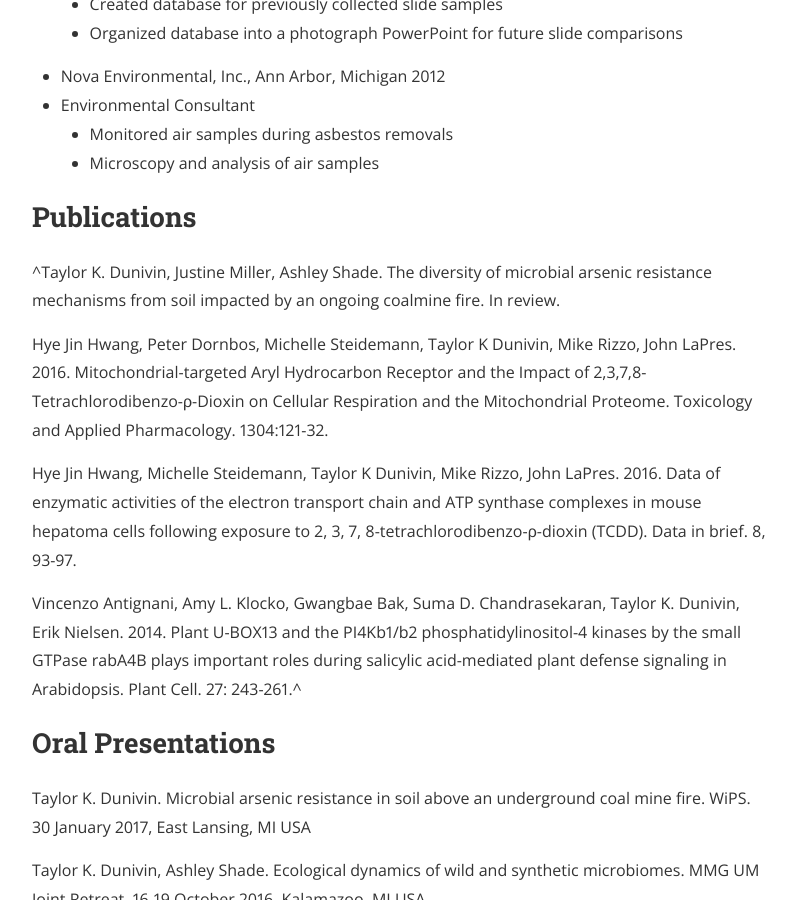
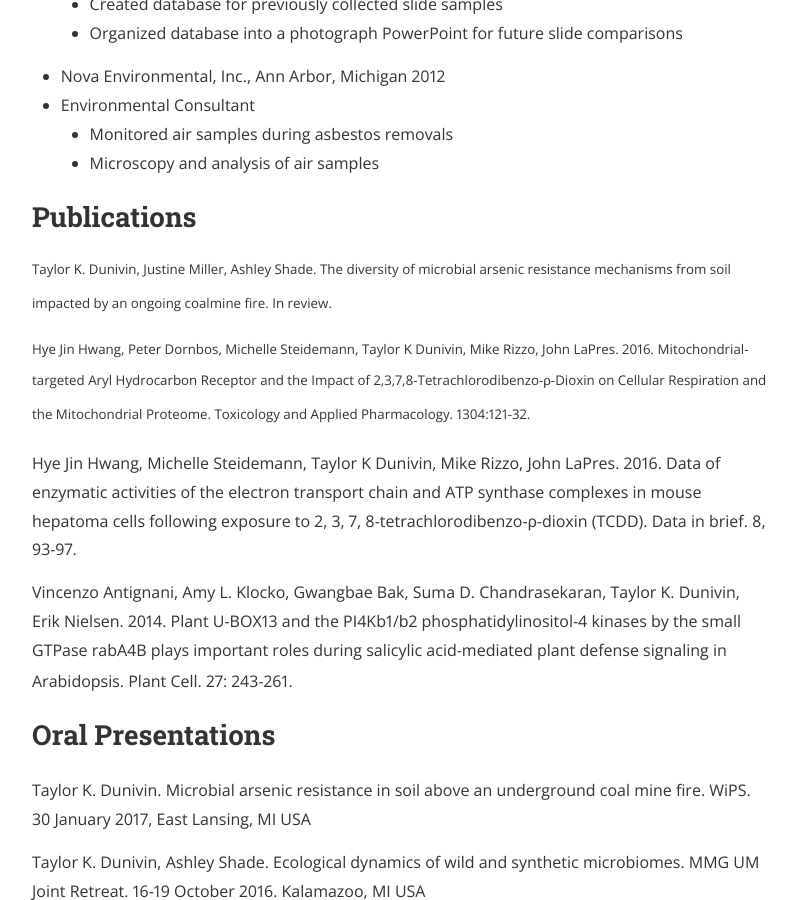
Before and after one commit to dunivint/dunivint.github.io, a Jekyll site: the page built from materials.md, in a window 1280 px wide and 900 px high, scrolled down 935 px. Shown: the whole window, without its empty margins (240-1036 px from the left). Built offline with Jekyll 4.4.1, drawn with Linux system fonts in a browser that asks for light colours; nearby versions of some CDN libraries; a style sheet for code colours, icons or effects is not loaded.

```diff
--- a/materials.md
+++ b/materials.md
@@ -37,13 +37,13 @@ University of Michigan, Ann Arbor, Michigan
   *	Microscopy and analysis of air samples
 
 ## Publications
-^Taylor K. Dunivin, Justine Miller, Ashley Shade. The diversity of microbial arsenic resistance mechanisms from soil impacted by an ongoing coalmine fire. In review.
+<sup>Taylor K. Dunivin, Justine Miller, Ashley Shade. The diversity of microbial arsenic resistance mechanisms from soil impacted by an ongoing coalmine fire. In review.<sup>
 
-Hye Jin Hwang, Peter Dornbos, Michelle Steidemann, Taylor K Dunivin, Mike Rizzo, John LaPres. 2016. Mitochondrial-targeted Aryl Hydrocarbon Receptor and the Impact of 2,3,7,8-Tetrachlorodibenzo-ρ-Dioxin on Cellular Respiration and the Mitochondrial Proteome. Toxicology and Applied Pharmacology. 1304:121-32.
+<sup>Hye Jin Hwang, Peter Dornbos, Michelle Steidemann, Taylor K Dunivin, Mike Rizzo, John LaPres. 2016. Mitochondrial-targeted Aryl Hydrocarbon Receptor and the Impact of 2,3,7,8-Tetrachlorodibenzo-ρ-Dioxin on Cellular Respiration and the Mitochondrial Proteome. Toxicology and Applied Pharmacology. 1304:121-32.<sup>
 
 Hye Jin Hwang, Michelle Steidemann, Taylor K Dunivin, Mike Rizzo, John LaPres. 2016. Data of enzymatic activities of the electron transport chain and ATP synthase complexes in mouse hepatoma cells following exposure to 2, 3, 7, 8-tetrachlorodibenzo-ρ-dioxin (TCDD). Data in brief. 8, 93-97.
 
-Vincenzo Antignani, Amy L. Klocko, Gwangbae Bak, Suma D. Chandrasekaran, Taylor K. Dunivin, Erik Nielsen. 2014. Plant U-BOX13 and the PI4Kb1/b2 phosphatidylinositol-4 kinases by the small GTPase rabA4B plays important roles during salicylic acid-mediated plant defense signaling in Arabidopsis. Plant Cell. 27: 243-261.^
+Vincenzo Antignani, Amy L. Klocko, Gwangbae Bak, Suma D. Chandrasekaran, Taylor K. Dunivin, Erik Nielsen. 2014. Plant U-BOX13 and the PI4Kb1/b2 phosphatidylinositol-4 kinases by the small GTPase rabA4B plays important roles during salicylic acid-mediated plant defense signaling in Arabidopsis. Plant Cell. 27: 243-261.<sup>
 
 ## __Oral Presentations__
 Taylor K. Dunivin. Microbial arsenic resistance in soil above an underground coal mine fire. WiPS. 30 January 2017, East Lansing, MI USA
```
